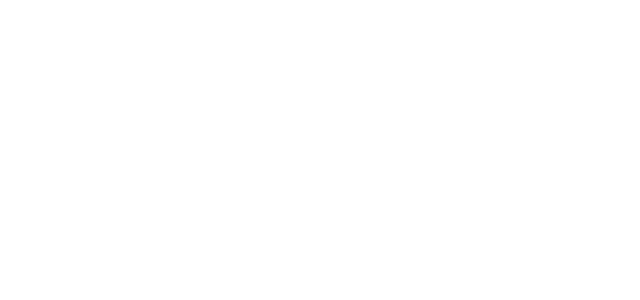
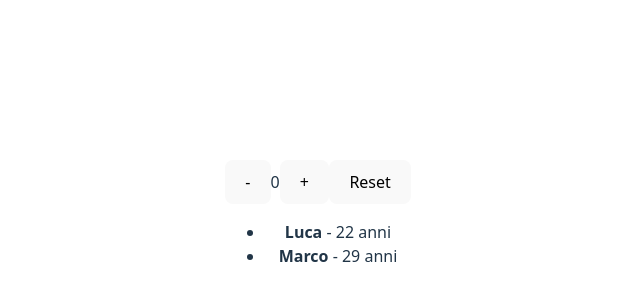
Before and after one commit to Elena-Lucci/Esercizi_React_Develhope, a React (Vite) app in the folder esercizi-react/: page / in a window 1280 px wide. Shown: the part 178-478 px from the top of the page, without its empty margins (322-962 px from the left). Built offline with nearby package versions, Linux system fonts and the light colour scheme.

Commit message:
useCallback and useMemo

```diff
--- a/esercizi-react/src/App.jsx
+++ b/esercizi-react/src/App.jsx
@@ -1,15 +1,30 @@
-import { useState } from 'react'
-import reactLogo from './assets/react.svg'
-import viteLogo from '/vite.svg'
-import './App.css'
+import { useState } from "react";
+import reactLogo from "./assets/react.svg";
+import viteLogo from "/vite.svg";
+import "./App.css";
+import useCounter from "./Components/useCounter";
+import { FilteredList } from "./Components/FilteredList";
 
+const sampleData = [
+  { id: 1, name: "Luca", age: 22 },
+  { id: 2, name: "Anna", age: 17 },
+  { id: 3, name: "Marco", age: 29 },
+  { id: 4, name: "Sara", age: 16 },
+];
 
 function App() {
+  const [people, setPeople] = useState(sampleData);
+  const { count, increment, decrement, reset } = useCounter();
 
   return (
-   <>
-   </>
+    <>
+      <button onClick={decrement}>-</button>
+      <span className="text-lg">{count}</span>
+      <button onClick={increment}>+</button>
+      <button onClick={reset}>Reset</button>
+      <FilteredList list={people} />
+    </>
   );
-};
+}
 
 export default App;
--- /dev/null
+++ b/esercizi-react/src/Components/FilteredList.jsx
@@ -0,0 +1,21 @@
+// Create a FilteredList component that receives a list of objects each containing a name, an id and a age prop. The FilteredList component should render only the items of the list whose age is greater than 18, and the filtering should only happen when the list changes. Use useMemo to memoize the filtered list.
+//usememo serve per ottimizzare le performance evitando calcoli inutili e il re-rendering quando la lista non cambia.
+
+import { useMemo } from 'react';
+
+export function FilteredList({ list }) {
+  const filtered = useMemo(() => {
+    //il return di useMemo viene eseguito solo quando la lista cambia, e questo avviene grazie alla dipendenza passata come secondo argomento
+    return list.filter((item) => item.age > 18);
+  }, [list]);
+
+  return (
+    <ul>
+      {filtered.map((item) => (
+        <li key={item.id}>
+          <b>{item.name}</b> - {item.age} anni
+        </li>
+      ))}
+    </ul>
+  );
+}
--- /dev/null
+++ b/esercizi-react/src/Components/useCounter.js
@@ -0,0 +1,27 @@
+// Create a custom hook useCounter that keeps track of the state of a counter, and returns the current value of the counter as well as three functions to increment, decrement and reset the counter. Use the useCallback to memoize the functions used to increment, decrement and reset the counter.
+
+//useCounter è un custom hook, cioè una funzione che inizia con use e che utilizza gli hook di React al suo interno, però CUSTOM HOOK NON PUO' ESSERE UN COMPONENTE, MA E' UNA FUNZIONE che restituisce un oggetto o un array con i valori e le funzioni che vogliamo esportare.
+
+import { useState, useCallback } from 'react';
+
+function useCounter(initialValue = 0) {
+  const [count, setCount] = useState(initialValue);
+
+//useCallback è un hook che permette di memorizzare una funzione in modo che non venga ricreata ad ogni render, ma solo quando le dipendenze cambiano. In questo caso, le funzioni increment, decrement e reset non hanno dipendenze, quindi verranno create una sola volta.
+
+  const increment = useCallback(() => {
+    setCount((prev) => prev + 1);
+  }, []);
+
+  const decrement = useCallback(() => {
+    setCount((prev) => prev - 1);
+  }, []);
+
+  const reset = useCallback(() => {
+    setCount(initialValue);
+  }, [initialValue]);
+
+  return { count, increment, decrement, reset };
+}
+
+export default useCounter;
```
